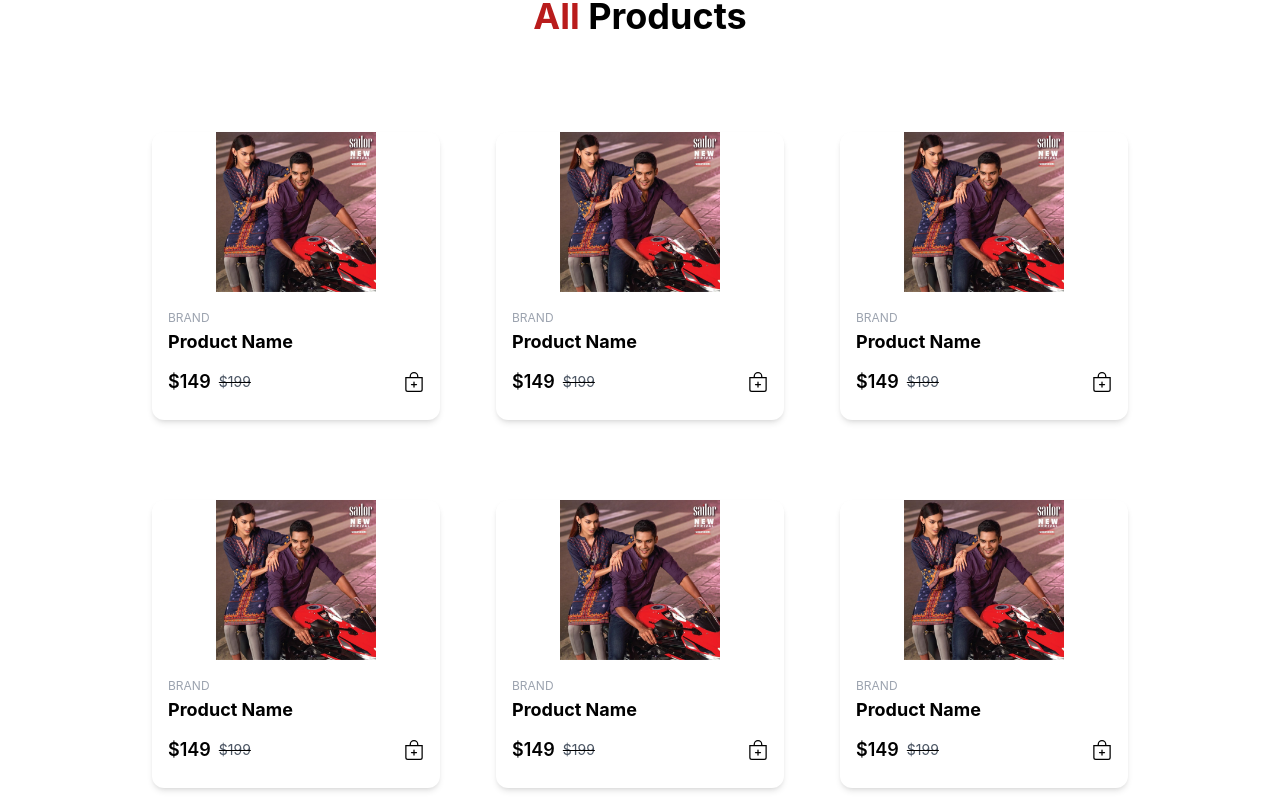
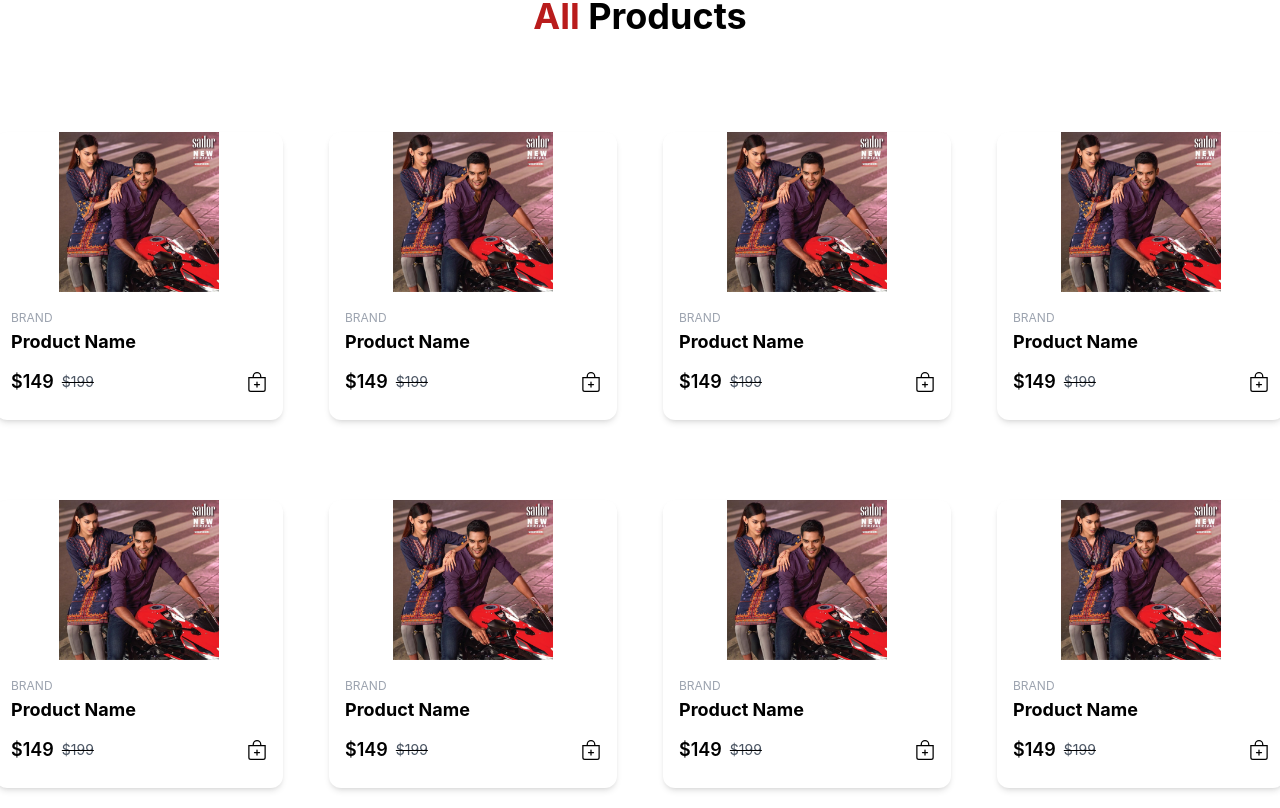
Before and after one commit to saiem-jatri/e-commerce-vue, a Vue app: page / in a window 1280 px wide. Shown: the part 540-1348 px from the top of the page. Built offline with nearby package versions, Linux system fonts and the light colour scheme.

Commit message:
new arrival modal addded

```diff
--- a/src/components/header/Notification-items.vue
+++ b/src/components/header/Notification-items.vue
@@ -11,8 +11,8 @@
       <div class="h-4 w-4 flex justify-center items-center bg-black text-white font-bold rounded-full absolute top-2 right-2">
         <p> {{favItems ? favItems : cartItems}}</p>
         <div v-if="isCart" :class="isCart && cartOpen ? 'block transition-all ease-in-out' : 'hidden'"  class="absolute w-80 bg-white top-12 rounded-xl shadow-2xl">
-          <div class="bg-[#8DB2EE] w-full rounded-t-xl text-white p-4">
-            <p class="text-xs">Cart Item (1)</p>
+          <div class="bg-black w-full rounded-t-xl text-white p-4">
+            <p class="text-lg font-bold text-corporateError">Cart Item (1)</p>
           </div>
           <div class="flex flex-col gap-1">
             <div class="flex justify-between items-center mt-4 p-2">
--- a/src/components/homepageComponents/CategoriesComponent/categories.vue
+++ b/src/components/homepageComponents/CategoriesComponent/categories.vue
@@ -18,7 +18,7 @@ const showModal = (i) => {
 
 <template>
   <div class="px-4 md:px-52 flex justify-center items-center mt-5 relative">
-      <div class="flex gap-x-4 flex-wrap justify-center items-center text-[#4d4d4d] text-xs md:text-sm font-semibold uppercase pb-2 border-b border-gray-200 w-full z-50">
+      <div class="flex gap-x-4 flex-wrap justify-center items-center text-[#4d4d4d] text-xs md:text-sm font-semibold uppercase pb-2 border-b border-gray-200 w-full">
           <div @mouseover="showModal(category)" v-for="(category) in allCategories" class="cursor-pointer z-50 hover:-translate-y-1 transition-all ease-in">{{ category }}</div>
       </div>
     <div>
--- a/src/components/homepageComponents/Products.vue
+++ b/src/components/homepageComponents/Products.vue
@@ -6,10 +6,10 @@
   </div>
 
   <!-- ✅ Grid Section - Starts Here 👇 -->
-  <section class="w-fit mx-auto grid grid-cols-1 lg:grid-cols-3 md:grid-cols-2 justify-items-center justify-center gap-y-20 gap-x-14 mt-10 mb-5">
+  <section class="w-fit mx-auto grid grid-cols-1 lg:grid-cols-4 md:grid-cols-2 justify-items-center justify-center gap-y-20 gap-x-14 mt-10 mb-5">
 
     <!--   ✅ Product card 1 - Starts Here 👇 -->
-    <div v-for="i in 6" class="w-72 bg-white shadow-md rounded-xl duration-500 hover:scale-105 hover:shadow-xl">
+    <div v-for="i in 8" class="w-72 bg-white shadow-md rounded-xl duration-500 hover:scale-105 hover:shadow-xl">
       <a href="#">
         <img src="../../assets/images/newArrible.jpg" alt="Product" class="h-40 w-full object-contain rounded-t-xl" />
         <div class="px-4 py-3 w-72">
```
